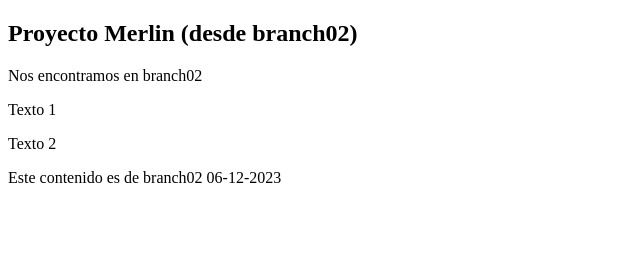
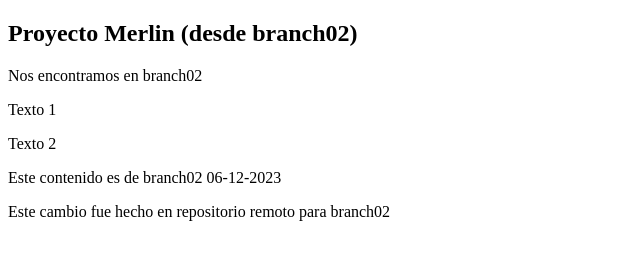
Before and after one commit to JCRazo/Merlin-remoto, a plain HTML site: page index.html in a window 1280 px wide. Shown: the whole page, without its empty margins (0-640 px from the left). Drawn offline with Linux system fonts and the light colour scheme.

Commit message:
Update index.html

```diff
--- a/index.html
+++ b/index.html
@@ -16,6 +16,9 @@
 
         <p>Este contenido es de branch02 06-12-2023</p>
 
+
+        <p>Este cambio fue hecho en repositorio remoto para branch02</p>
+
     </div>
 </body>
 </html>
```
